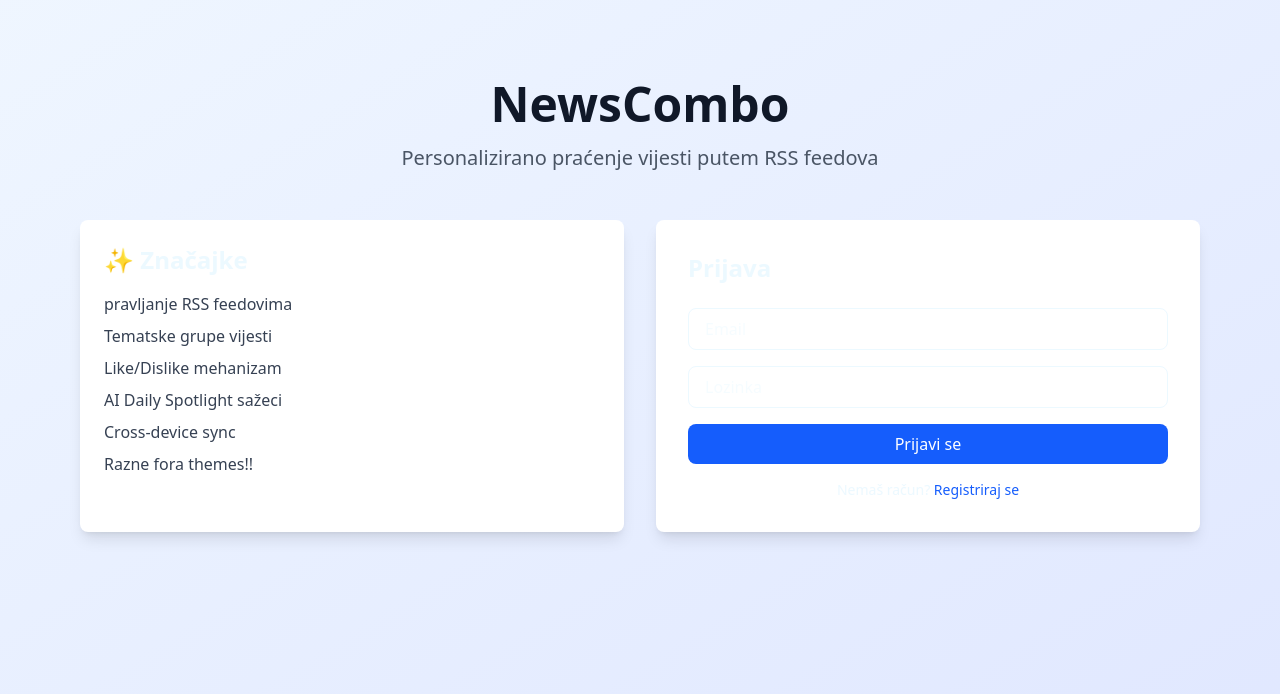
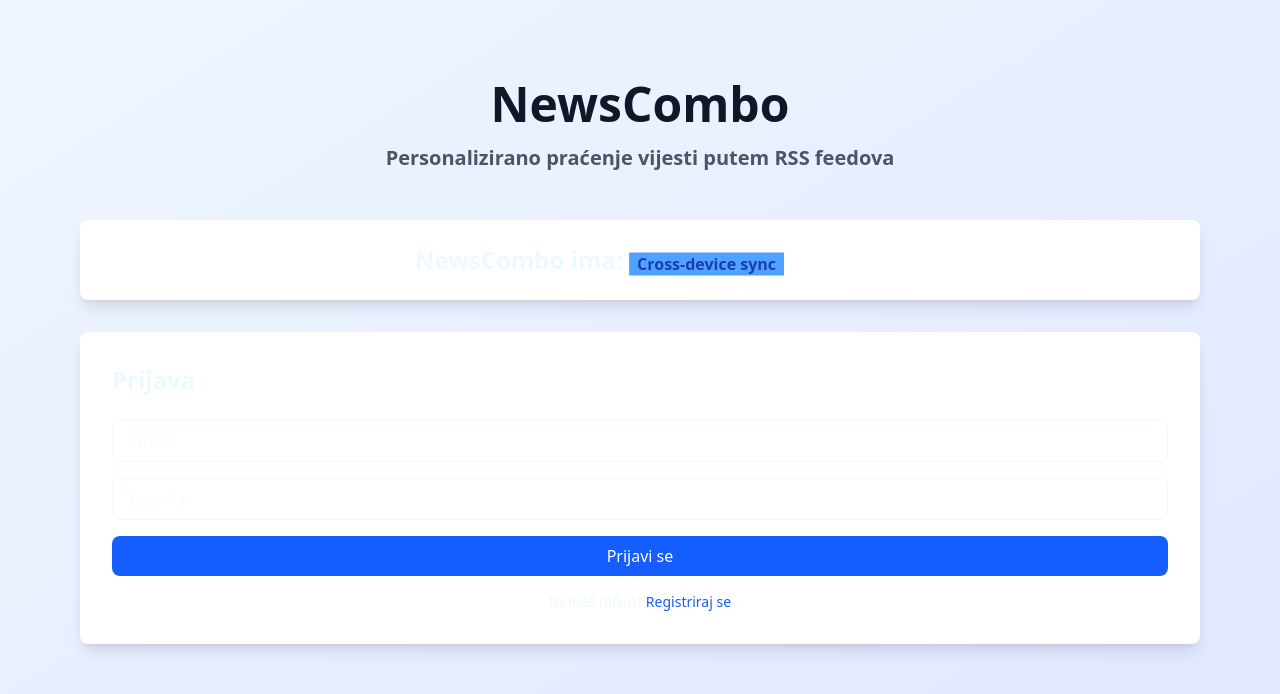
Before and after one commit to MarioBarisa/NewsCombo, a Vue app in the folder frontend/: page /landing in a window 1280 px wide. Shown: the top 694 px of the page. Built offline with nearby package versions, Linux system fonts and the light colour scheme.

Commit message:
Poboljšana landing stranica

```diff
--- a/frontend/src/views/LandingView.vue
+++ b/frontend/src/views/LandingView.vue
@@ -1,22 +1,27 @@
 <template>
-    <div class="min-h-screen bg-gradient-to-br from-blue-50 to-indigo-100 dark:from-gray-900 dark:to-gray-800">
+  <div
+    class="min-h-screen bg-gradient-to-br from-blue-50 to-indigo-100 dark:from-blue-500 dark:to-green-500">
     <div class="max-w-6xl mx-auto px-4 py-20">
       <div class="text-center mb-12">
         <h1 class="text-5xl font-bold text-gray-900 dark:text-white mb-4">NewsCombo</h1>
-          <p class="text-xl text-gray-600 dark:text-gray-300">Personalizirano praćenje vijesti putem RSS feedova</p>
+        <p class="text-xl font-semibold text-gray-600 dark:text-gray-300">Personalizirano praćenje vijesti putem RSS
+          feedova</p>
       </div>
 
-        <div class="grid md:grid-cols-2 gap-8 mb-12">
-          <div class="bg-white dark:bg-gray-800 p-6 rounded-lg shadow-lg">
-            <h3 class="text-2xl font-semibold mb-4">✨ Značajke</h3>
-            <ul class="space-y-2 text-gray-700 dark:text-gray-300">
-              <li>pravljanje RSS feedovima</li>
-              <li>Tematske grupe vijesti</li>
-              <li>Like/Dislike mehanizam</li>
-              <li>AI Daily Spotlight sažeci</li>
-              <li>Cross-device sync</li>
-              <li>Razne fora themes!!</li>
-            </ul>
+      <div class="grid md:grid-cols-1 gap-8 mb-12">
+        <div class="bg-white dark:bg-gray-800 p-6 rounded-lg shadow-lg flex items-center justify-center">
+
+          <span>
+            <span class="text-2xl font-bold">NewsCombo ima: </span>
+            <span class="text-rotate">
+              <span>
+                <span class="bg-teal-400 text-teal-800 font-semibold px-2">Izradu custom RSS feed-ova</span>
+                <span class="bg-red-400 text-red-800 font-semibold px-2">AI Daily Spotlight</span>
+                <span class="bg-blue-400 text-blue-800 font-semibold px-2">Cross-device sync</span>
+                <span class="bg-teal-400 text-teal-800 font-semibold px-2">Razne fora teme!!</span>
+              </span>
+            </span>
+          </span>
         </div>
 
         <div class="bg-white dark:bg-gray-800 p-8 rounded-lg shadow-lg">
```
Lines whose indentation alone changed are shown as unchanged.
